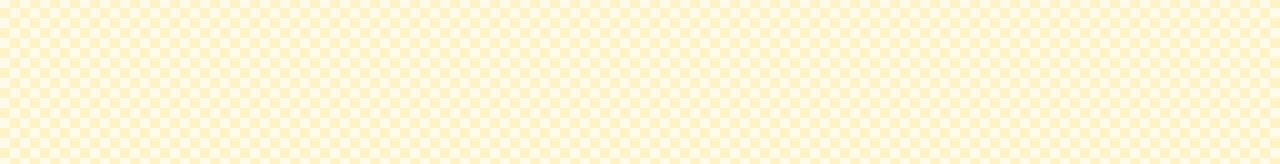
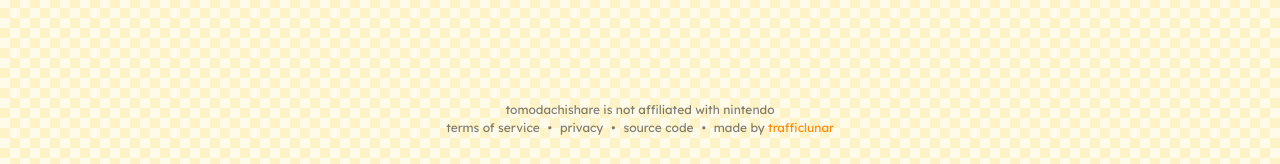
Before and after one commit to trafficlunar/tomodachi-share, a Next.js app: page / in a window 1280 px wide. Shown: the part 632-796 px from the top of the page. Built offline with nearby package versions, Linux system fonts and the light colour scheme; no server answers; the database is empty.

Commit message:
feat: footer

```diff
--- /dev/null
+++ b/src/app/components/footer.tsx
@@ -0,0 +1,23 @@
+import Link from "next/link";
+
+export default function Footer() {
+	return (
+		<footer className="mt-auto text-xs flex flex-col justify-center gap-y-0.5 gap-2 text-black/50 p-8 *:text-center">
+			<div className="flex justify-center gap-2">
+				<span>tomodachishare is not affiliated with nintendo</span>
+			</div>
+
+			<div className="flex justify-center gap-2">
+				<Link href="/terms-of-service">terms of service</Link>
+				<span>&bull;</span>
+				<Link href="/privacy">privacy</Link>
+				<span>&bull;</span>
+				<a href="https://github.com/trafficlunar/tomodachi-share">source code</a>
+				<span>&bull;</span>
+				<a href="https://trafficlunar.net">
+					made by <span className="text-orange-400">trafficlunar</span>
+				</a>
+			</div>
+		</footer>
+	);
+}
--- a/src/app/layout.tsx
+++ b/src/app/layout.tsx
@@ -4,6 +4,7 @@
 
 import "./globals.css";
 import Header from "./components/header";
+import Footer from "./components/footer";
 
 const lexend = Lexend({
 	subsets: ["latin"],
@@ -26,6 +27,7 @@
 
 				<Header />
 				<div className="px-4 py-8 max-w-7xl w-full">{children}</div>
+				<Footer />
 			</body>
 		</html>
 	);
```
